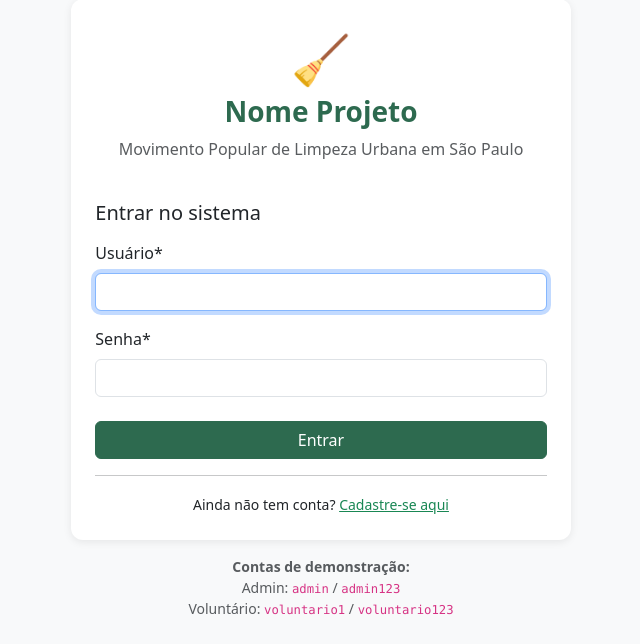
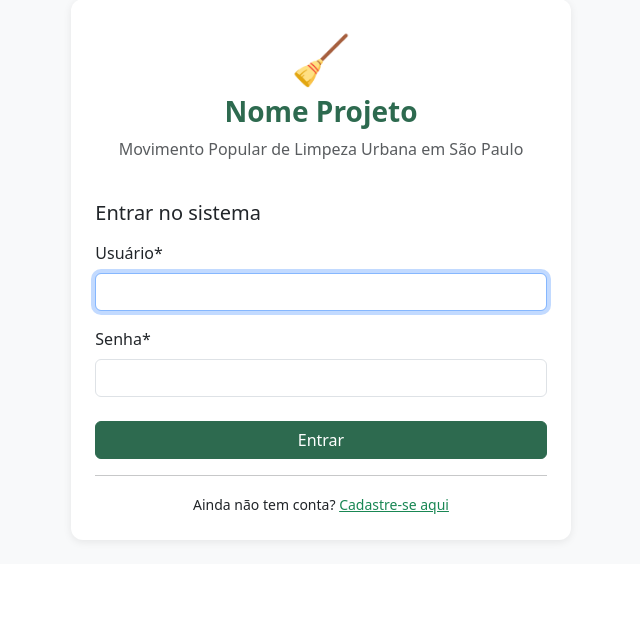
Before and after one commit to flavioalsoares/VarreVilaUNIVESP, a Django app: page /users/login/ in a window 1280 px wide. Shown: the part 256-900 px from the top of the page, without its empty margins (319-959 px from the left). After the commit the page ends 800 px from the top, so only its background shows below. Run offline with Django 4.2, Linux system fonts and the light colour scheme; some libraries are stand-ins or nearby versions.

Commit message:
Removendo algumas strings.

```diff
--- a/templates/users/login.html
+++ b/templates/users/login.html
@@ -21,11 +21,6 @@
                 </small>
             </div>
         </div>
-        <div class="mt-3 text-center text-muted small">
-            <strong>Contas de demonstração:</strong><br>
-            Admin: <code>admin</code> / <code>admin123</code><br>
-            Voluntário: <code>voluntario1</code> / <code>voluntario123</code>
-        </div>
     </div>
 </div>
 {% endblock %}
```
